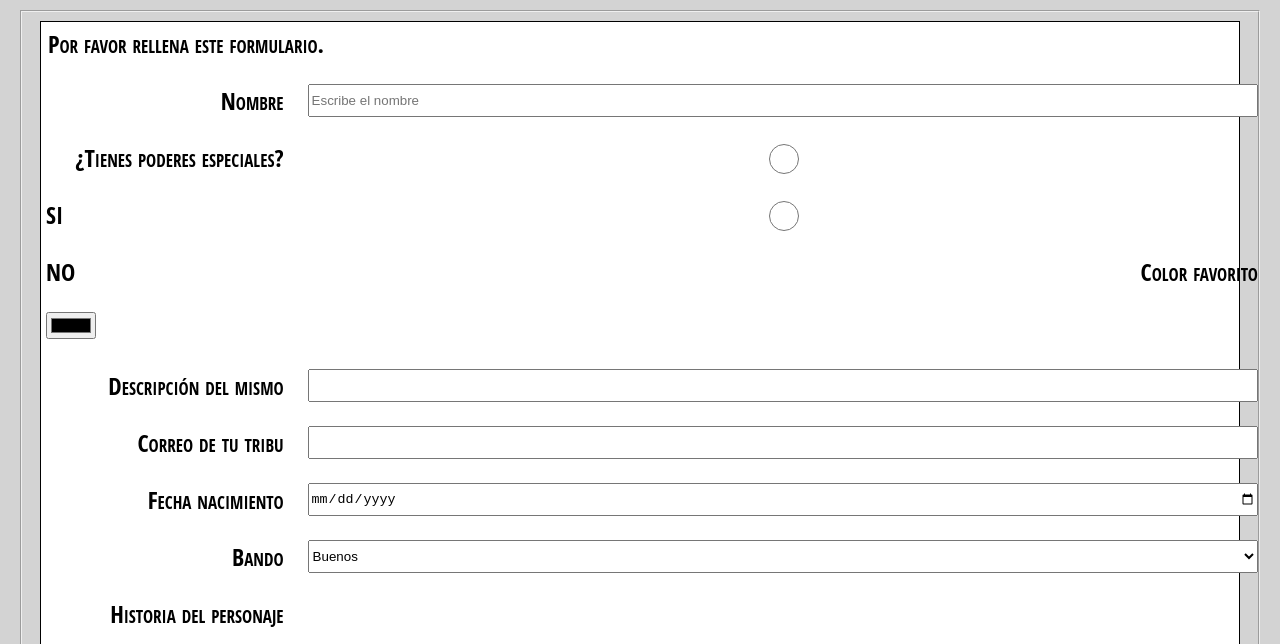
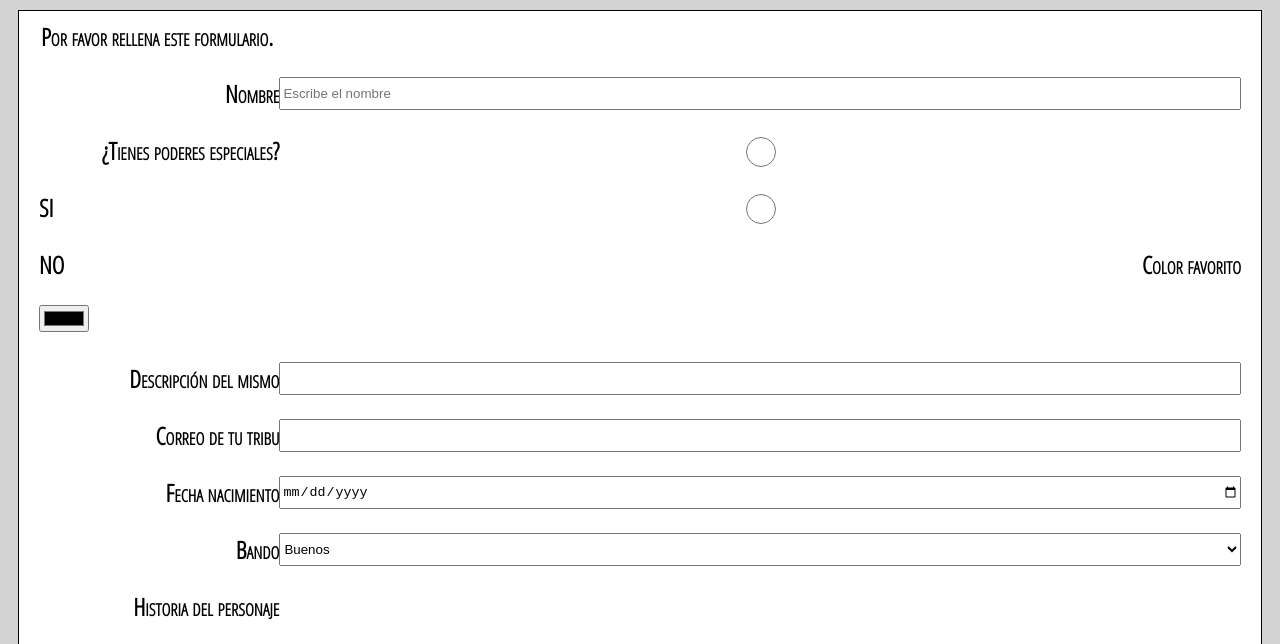
Before and after one commit to silviavarela96/Lenguaje-Marca, a plain HTML site: page PRÁCTICA DE EXAMEN1/ej2.html in a window 1280 px wide. Shown: the part 119-763 px from the top of the page. Drawn offline with Linux system fonts and the light colour scheme.

Commit message:
corregido

```diff
--- a/PRÁCTICA DE EXAMEN1/ej2.css
+++ b/PRÁCTICA DE EXAMEN1/ej2.css
@@ -1,8 +1,10 @@
+@import url('https://fonts.googleapis.com/css?family=Open+Sans+Condensed:300&display=swap');
+
 body {
     font-variant: small-caps; /*todo tendrá las mayúsculas activcadas*/
     font-weight: bold;  /*todo tendrá las negritas activcadas*/
     font-size: 24px;
-    font-family: open sans condensed;
+    font-family: 'Open Sans Condensed', Arial, Helvetica, sans-serif;
     flex-direction: column;
     align-items: center;
     background-color: lightgrey;
@@ -10,18 +12,20 @@ body {
 
 form {
     margin: 10px;
-    width: auto;
+
+    border: 1px solid black;
+    background-color: #ffffff;
+}
+
+fieldset {
+    border: 1px;
 }
 
 .contenedor-grid {
     display: grid;
     grid-template-columns: 20% 80%; /*Tamaño de las dos columnas*/
-    gap: 1em; /*huecos entre líneas*/
-    background-color: #ffffff;
-    align-content: center;
-    width: auto;
-    padding: 5px;
-    border: 1px solid black;
+    grid-row-gap: 1em; /*hueco que define el espaciado vertical (entre filas)*/
+
 }
 
 label {
@@ -29,9 +33,6 @@ label {
     text-align: right; /* Alinea el texto de los labels a la derecha */
 }
 
-input {
-    display: grid;
-}
 
 textarea {
     grid-column: span 2; /*El cuadro de texto tiene que ocupar las dos columnas*/
@@ -41,3 +42,7 @@ textarea {
 legend {
     grid-column: span 2;
 }
+
+label[for="name"]::after {
+    content: ':';
+}
```
